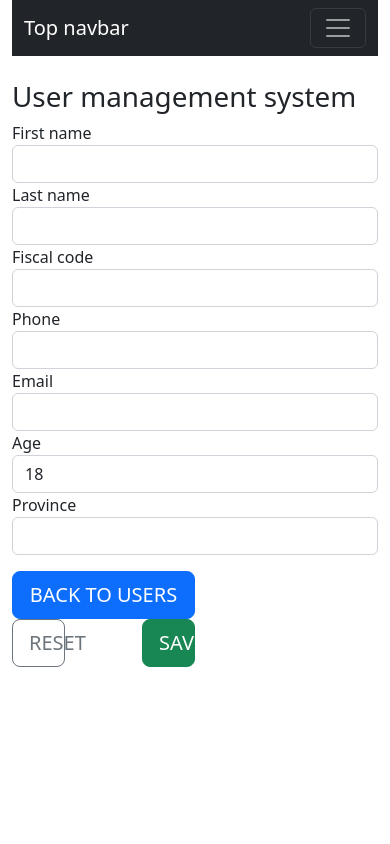
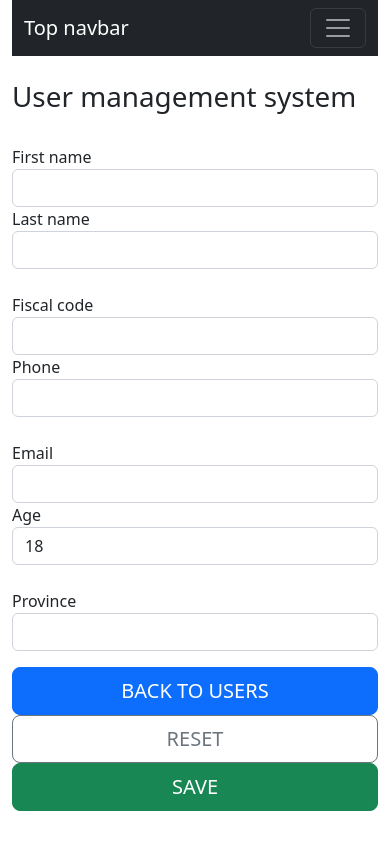
Before and after one commit to daniele-segreto/my-ums, an Angular app: page /users/new in a window 390 px wide. Built offline with nearby package versions, Linux system fonts and the light colour scheme.

Commit message:
Form con layout responsive

```diff
--- a/src/app/user-detail/user-detail.component.html
+++ b/src/app/user-detail/user-detail.component.html
@@ -1,47 +1,58 @@
 <form #f="ngForm">
   <input type="hidden" name="id" [(ngModel)]="user.id">
-  <div class="form-group">
+
+  <div class="row mt-4">
+    <div class="form-group col-sm-6">
       <label for="firtstname">First name</label>
       <input class="form-control" [(ngModel)]="user.name" name="firtstname" id="firtstname">
     </div>
-  <div class="form-group">
+    <div class="form-group col-sm-6">
       <label for="lastname">Last name</label>
       <input class="form-control" [(ngModel)]="user.lastname" name="lastname" id="lastname">
     </div>
-  <div class="form-group">
+  </div>
+
+  <div class="row mt-4">
+    <div class="form-group col-sm-6">
       <label for="fiscalcode">Fiscal code</label>
       <input class="form-control" [(ngModel)]="user.fiscalcode" name="fiscalcode" id="fiscalcode">
     </div>
-  <div class="form-group">
+    <div class="form-group col-sm-6">
       <label for="phone">Phone</label>
       <input class="form-control" [(ngModel)]="user.phone" name="phone" id="phone">
     </div>
-  <div class="form-group">
+  </div>
+
+  <div class="row mt-4">
+    <div class="form-group col-sm-6">
       <label for="email">Email</label>
       <input class="form-control" [(ngModel)]="user.email" type="email" name="email" id="email">
     </div>
-  <div class="form-group">
+    <div class="form-group col-sm-6">
       <label for="age">Age</label>
       <input class="form-control" [(ngModel)]="user.age" type="number" name="age" id="age">
     </div>
-  <div class="form-group">
+  </div>
+
+  <div class="row flex justify-content-center mt-4">
+    <div class="form-group col-sm-6">
       <label for="province">Province</label>
       <input class="form-control" [(ngModel)]="user.province" type="text" name="province" id="phone">
     </div>
+  </div>
 
-  <!-- Ho trasformato i 3 'button' in 'a' e ho messo ognuno di loro dentro un 'div' e ho sistemato il layout: -->
   <div class="form-group form-footer row mt-3">
     <!-- TASTO PER TORNARE INDIETRO -->
     <div class="col-md-4">
-      <a class="btn btn-lg btn-primary w-50" [routerLink]="['/users']">BACK TO USERS</a>
+      <a class="btn btn-lg btn-primary w-100" [routerLink]="['/users']">BACK TO USERS</a>
     </div>
     <!-- TASTO RESET -->
-    <div class="col-4">
-      <a class="btn btn-lg btn-outline-secondary w-50" (click)="resetForm(f.form)">RESET</a>
+    <div class="col-md-4">
+      <a class="btn btn-lg btn-outline-secondary w-100" (click)="resetForm(f.form)">RESET</a>
     </div>
     <!-- TASTO PER SALVARE UN NUOVO UTENTE -->
-    <div class="col-4">
-      <a class="btn btn-lg btn-success w-50" (click)="saveUser()">SAVE</a>
+    <div class="col-md-4">
+      <a class="btn btn-lg btn-success w-100" (click)="saveUser()">SAVE</a>
     </div>
   </div>
 </form>
```
Lines whose indentation alone changed are shown as unchanged.
